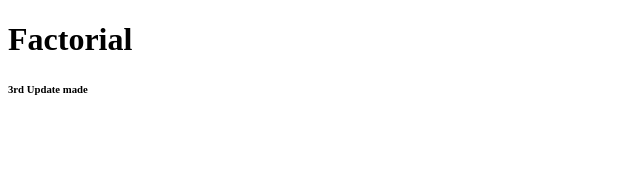
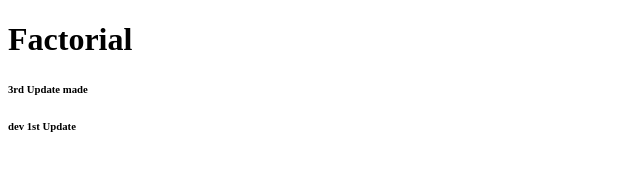
Before and after one commit to Arohan-Leewayhertz/Primitive, a plain HTML site: page index.html in a window 1280 px wide. Shown: the full height of the page, 0-640 px from the left. Drawn offline with Linux system fonts and the light colour scheme.

Commit message:
dev update

```diff
--- a/index.html
+++ b/index.html
@@ -9,5 +9,6 @@
 <body>
     <h1>Factorial</h1>
     <h6>3rd Update made</h6>
+    <h6>dev 1st Update</h6>
 </body>
 </html>
```
